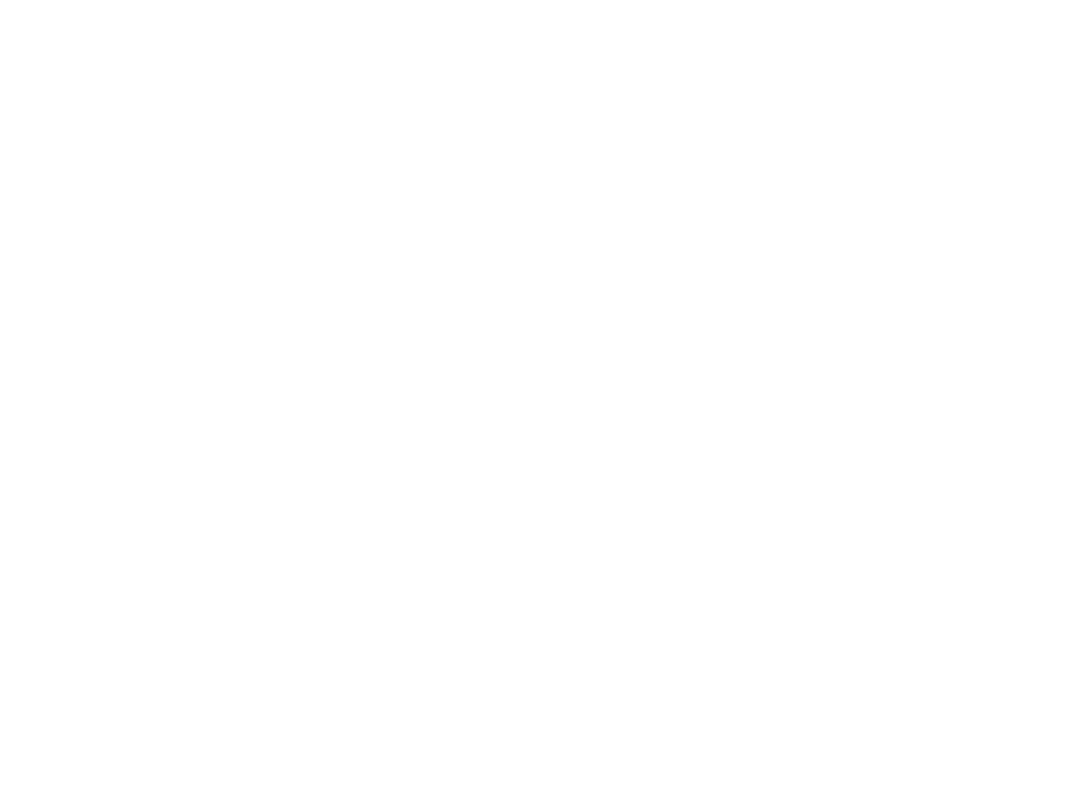
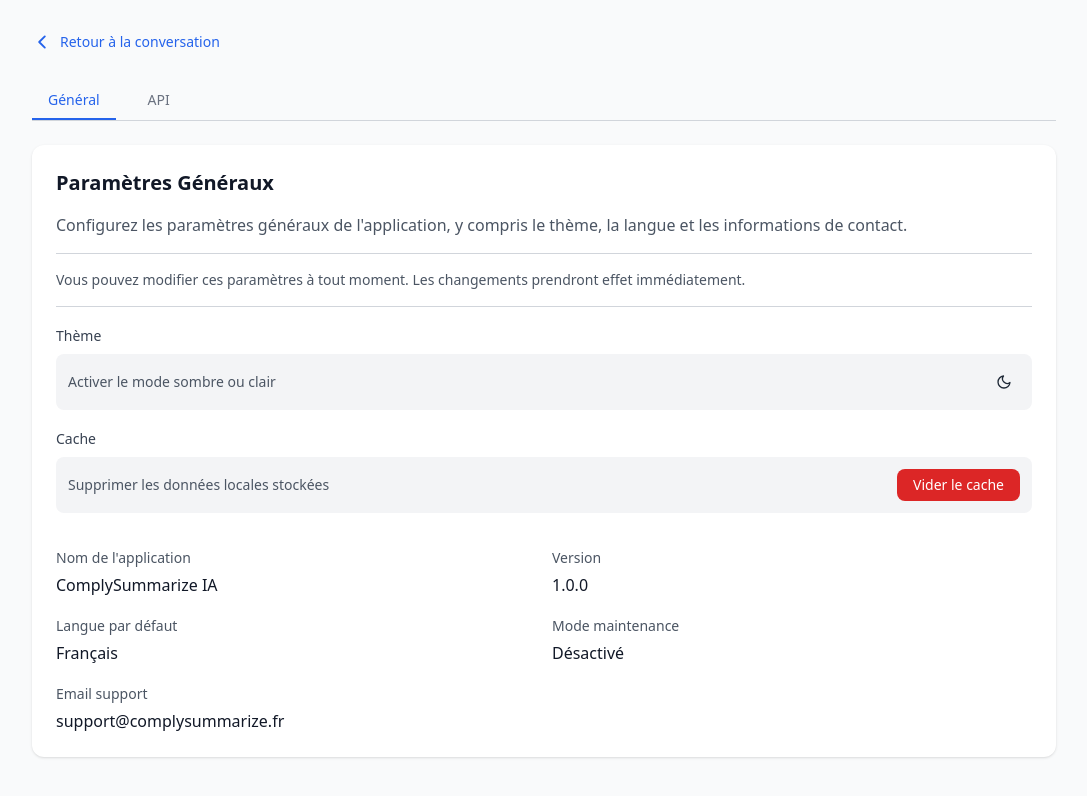
Before and after one commit to liljoker06/ComplySummarize-IA, a React (Vite) app in the folder frontend/: page /settings in a window 1280 px wide. Before the commit this address had no page. Shown: the top 796 px of the page, without its empty margins (96-1183 px from the left). Built offline with nearby package versions, Linux system fonts and the light colour scheme.

Commit message:
Ajout des pages de paramètres et d'API, ainsi que la gestion du mode sombre dans l'application

```diff
--- /dev/null
+++ b/frontend/src/components/settings/ApiPage.jsx
@@ -0,0 +1,85 @@
+import { SiOpenai, SiAnthropic, SiOllama } from 'react-icons/si'
+
+export default function ApiPage() {
+  const models = [
+    {
+      name: 'claude',
+      displayName: 'Claude',
+      provider: 'anthropic',
+      icon: <SiAnthropic size={28} className="text-blue-600" />,
+      description: 'API puissante pour la rédaction de textes complexes et les résumés juridiques.',
+      docUrl: 'https://docs.anthropic.com/claude',
+      requiresKey: true,
+    },
+    {
+      name: 'chatgpt',
+      displayName: 'ChatGPT',
+      provider: 'openai',
+      icon: <SiOpenai size={28} className="text-green-600" />,
+      description: "Modèle d'OpenAI performant pour la génération de texte, questions/réponses, etc.",
+      docUrl: 'https://platform.openai.com/docs',
+      requiresKey: true,
+    },
+    {
+      name: 'ollama',
+      displayName: 'Ollama',
+      provider: 'ollama',
+      icon: <SiOllama size={28} className="text-gray-800 dark:text-white" />,
+      description: 'Fonctionne en local sans configuration — idéal pour les tests hors-ligne.',
+      docUrl: 'https://ollama.com/library',
+      requiresKey: false,
+    },
+  ]
+
+  return (
+    <div className="space-y-6 p-4 sm:p-6 max-w-5xl mx-auto">
+      <h2 className="text-2xl font-bold">Configuration des modèles IA</h2>
+
+      {models.map((model) => (
+        <div
+          key={model.name}
+          className="border dark:border-gray-700 rounded-xl p-4 sm:p-5 bg-white dark:bg-gray-800 shadow-sm flex flex-col gap-4 sm:flex-row sm:items-start sm:justify-between"
+        >
+          <div className="flex gap-4 flex-1">
+            <div className="shrink-0">{model.icon}</div>
+            <div className="flex-1">
+              <div className="flex flex-col sm:flex-row sm:items-center sm:justify-between gap-1">
+                <p className="font-semibold text-lg">{model.displayName}</p>
+                <a
+                  href={model.docUrl}
+                  target="_blank"
+                  rel="noopener noreferrer"
+                  className="text-sm text-blue-500 hover:underline"
+                >
+                  Documentation
+                </a>
+              </div>
+              <p className="text-sm text-gray-600 dark:text-gray-400 mt-1">{model.description}</p>
+            </div>
+          </div>
+
+          <div className="w-full sm:w-auto mt-2 sm:mt-0">
+            {model.requiresKey ? (
+              <input
+                type="password"
+                placeholder={`Clé API ${model.displayName}`}
+                className="w-full sm:w-80 p-2 border rounded-lg dark:bg-gray-700 dark:border-gray-600"
+              />
+            ) : (
+              <div className="inline-block px-4 py-2 bg-green-100 text-green-800 dark:bg-green-700 dark:text-white rounded-full text-sm font-medium">
+                Intégré localement
+              </div>
+            )}
+          </div>
+        </div>
+      ))}
+
+      <div className="w-full flex justify-center sm:justify-end">
+        <button className="px-6 py-2 bg-blue-600 hover:bg-blue-700 text-white rounded-lg shadow">
+          Sauvegarder
+        </button>
+      </div>
+
+    </div>
+  )
+}
--- /dev/null
+++ b/frontend/src/components/settings/SettingGeneral.jsx
@@ -0,0 +1,77 @@
+import DarkModeToggle from "../ui/DarkModeToggle"
+
+export default function SettingGeneral() {
+    const handleClearCache = () => {
+        localStorage.clear()
+        sessionStorage.clear()
+        window.location.reload()
+    }
+
+    return (
+        <div className="bg-white dark:bg-gray-800 p-6 rounded-xl shadow space-y-4">
+            <h2 className="text-xl font-semibold text-gray-900 dark:text-white">
+                Paramètres Généraux
+            </h2>
+
+            <p className="text-gray-600 dark:text-gray-400">
+                Configurez les paramètres généraux de l'application, y compris le thème, la langue et les informations de contact.
+            </p>
+
+            <hr className="border-gray-300 dark:border-gray-700 my-4" />
+
+            <p className="text-sm text-gray-600 dark:text-gray-400 mb-4">
+                Vous pouvez modifier ces paramètres à tout moment. Les changements prendront effet immédiatement.
+            </p>
+
+            <hr className="border-gray-300 dark:border-gray-700 my-4" />
+
+            {/* Thème */}
+            <div>
+                <label className="text-sm font-medium text-gray-700 dark:text-gray-300 mb-2 inline-block">Thème</label>
+                <div className="flex items-center justify-between bg-gray-100 dark:bg-gray-700 p-3 rounded-lg">
+                    <span className="text-sm text-gray-600 dark:text-gray-300">Activer le mode sombre ou clair</span>
+                    <DarkModeToggle />
+                </div>
+            </div>
+
+            {/* Vider le cache */}
+            <div>
+                <label className="text-sm font-medium text-gray-700 dark:text-gray-300 mb-2 inline-block">Cache</label>
+                <div className="flex items-center justify-between bg-gray-100 dark:bg-gray-700 p-3 rounded-lg">
+                    <span className="text-sm text-gray-600 dark:text-gray-300">Supprimer les données locales stockées</span>
+                    <button
+                        onClick={handleClearCache}
+                        className="px-3 py-1 md:px-4 md:py-1.5 bg-red-600 hover:bg-red-700 text-white text-xs md:text-sm rounded-lg"
+                    >
+                        Vider le cache
+                    </button>
+                </div>
+            </div>
+
+
+            {/* Infos générales */}
+            <div className="grid grid-cols-1 md:grid-cols-2 gap-4 pt-4">
+                <div>
+                    <label className="text-sm text-gray-600 dark:text-gray-400">Nom de l'application</label>
+                    <div className="mt-1 font-medium">ComplySummarize IA</div>
+                </div>
+                <div>
+                    <label className="text-sm text-gray-600 dark:text-gray-400">Version</label>
+                    <div className="mt-1 font-medium">1.0.0</div>
+                </div>
+                <div>
+                    <label className="text-sm text-gray-600 dark:text-gray-400">Langue par défaut</label>
+                    <div className="mt-1 font-medium">Français</div>
+                </div>
+                <div>
+                    <label className="text-sm text-gray-600 dark:text-gray-400">Mode maintenance</label>
+                    <div className="mt-1 font-medium">Désactivé</div>
+                </div>
+                <div className="md:col-span-2">
+                    <label className="text-sm text-gray-600 dark:text-gray-400">Email support</label>
+                    <div className="mt-1 font-medium">support@complysummarize.fr</div>
+                </div>
+            </div>
+        </div>
+    )
+}
--- /dev/null
+++ b/frontend/src/components/ui/DarkModeToggle.jsx
@@ -0,0 +1,29 @@
+import { useEffect, useState } from 'react'
+import { FiSun, FiMoon } from 'react-icons/fi'
+
+export default function DarkModeToggle() {
+  const [isDark, setIsDark] = useState(() => {
+    return localStorage.getItem('theme') === 'dark' || window.matchMedia('(prefers-color-scheme: dark)').matches
+  })
+
+  useEffect(() => {
+    const root = window.document.documentElement
+    if (isDark) {
+      root.classList.add('dark')
+      localStorage.setItem('theme', 'dark')
+    } else {
+      root.classList.remove('dark')
+      localStorage.setItem('theme', 'light')
+    }
+  }, [isDark])
+
+  return (
+    <button
+      onClick={() => setIsDark(!isDark)}
+      className="p-2 rounded-full bg-gray-100 dark:bg-gray-700 hover:bg-gray-200 dark:hover:bg-gray-600 transition"
+      title="Changer le thème"
+    >
+      {isDark ? <FiSun className="text-yellow-400" /> : <FiMoon className="text-gray-800" />}
+    </button>
+  )
+}
--- /dev/null
+++ b/frontend/src/pages/Settings.jsx
@@ -0,0 +1,54 @@
+import { useState } from 'react'
+import { useNavigate } from 'react-router-dom'
+import { IoChevronBackOutline } from 'react-icons/io5'
+import SettingGeneral from '../components/settings/SettingGeneral'
+import ApiPage from '../components/settings/ApiPage'
+
+export default function SettingsPage() {
+  const [activeTab, setActiveTab] = useState('general')
+  const navigate = useNavigate()
+
+  const tabs = [
+    { id: 'general', label: 'Général' },
+    { id: 'api', label: 'API' },
+  ]
+
+  return (
+    <div className="min-h-screen bg-gray-50 dark:bg-gray-900 px-4 py-8 text-gray-900 dark:text-white">
+      <div className="max-w-5xl mx-auto space-y-6">
+
+        {/* Retour */}
+        <button
+          onClick={() => navigate('/conversation')}
+          className="inline-flex items-center gap-2 text-sm font-medium text-blue-600 hover:text-blue-700 transition"
+        >
+          <IoChevronBackOutline size={20} />
+          <span>Retour à la conversation</span>
+        </button>
+
+        {/* Onglets */}
+        <div className="flex space-x-4 border-b border-gray-300 dark:border-gray-700">
+          {tabs.map((tab) => (
+            <button
+              key={tab.id}
+              onClick={() => setActiveTab(tab.id)}
+              className={`px-4 py-2 text-sm font-medium border-b-2 transition-all duration-200 ${
+                activeTab === tab.id
+                  ? 'border-blue-600 text-blue-600'
+                  : 'border-transparent text-gray-500 dark:text-gray-400 hover:text-blue-500'
+              }`}
+            >
+              {tab.label}
+            </button>
+          ))}
+        </div>
+
+        {/* Contenu */}
+        <div>
+          {activeTab === 'general' && <SettingGeneral />}
+          {activeTab === 'api' && <ApiPage />}
+        </div>
+      </div>
+    </div>
+  )
+}
--- a/frontend/src/routes/private.jsx
+++ b/frontend/src/routes/private.jsx
@@ -1,9 +1,11 @@
 import { Route } from 'react-router-dom';
 import Conversation from '../pages/Conversation';
+import Settings from '../pages/Settings';
 
 const PrivateRoutes = (
   <>
     <Route path="/conversation" element={<Conversation />} />
+    <Route path="/settings" element={<Settings />} />
   </>
 );
 
```
